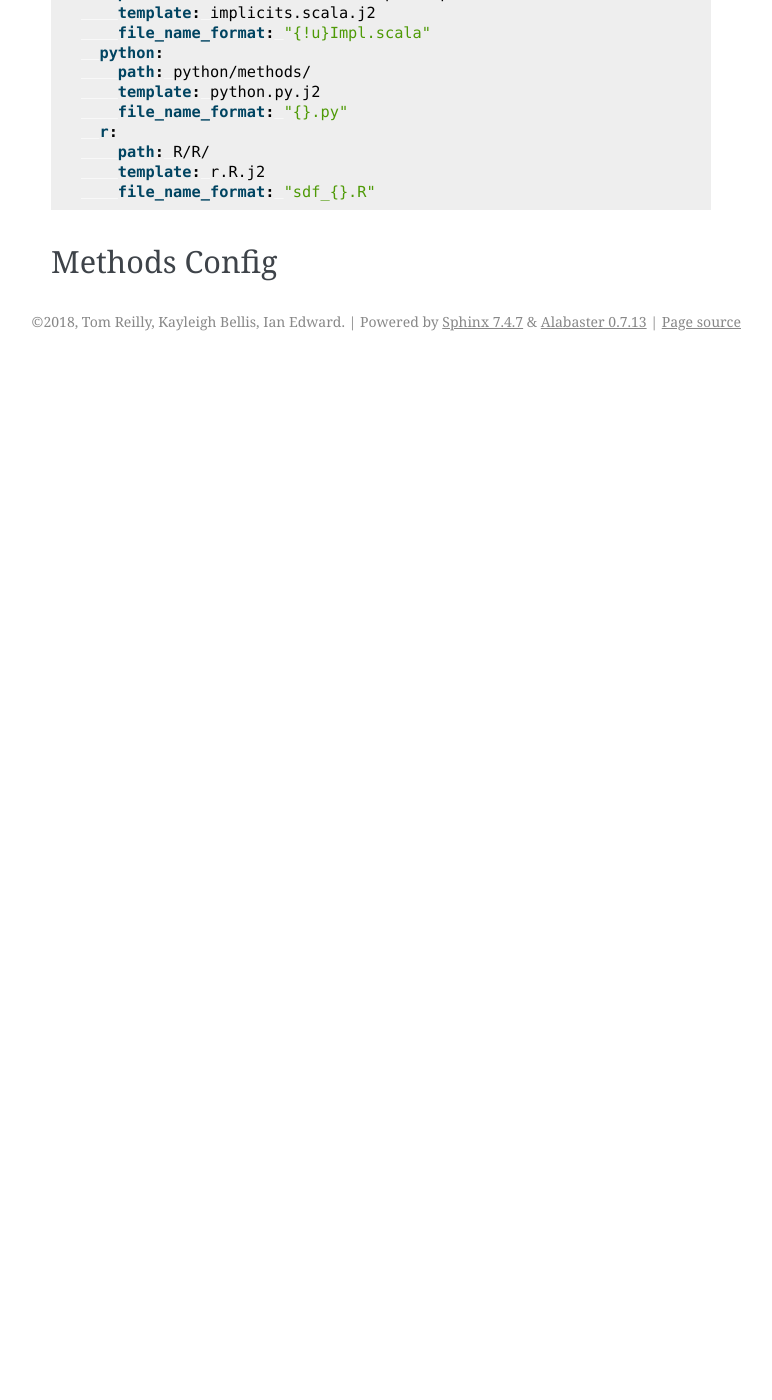
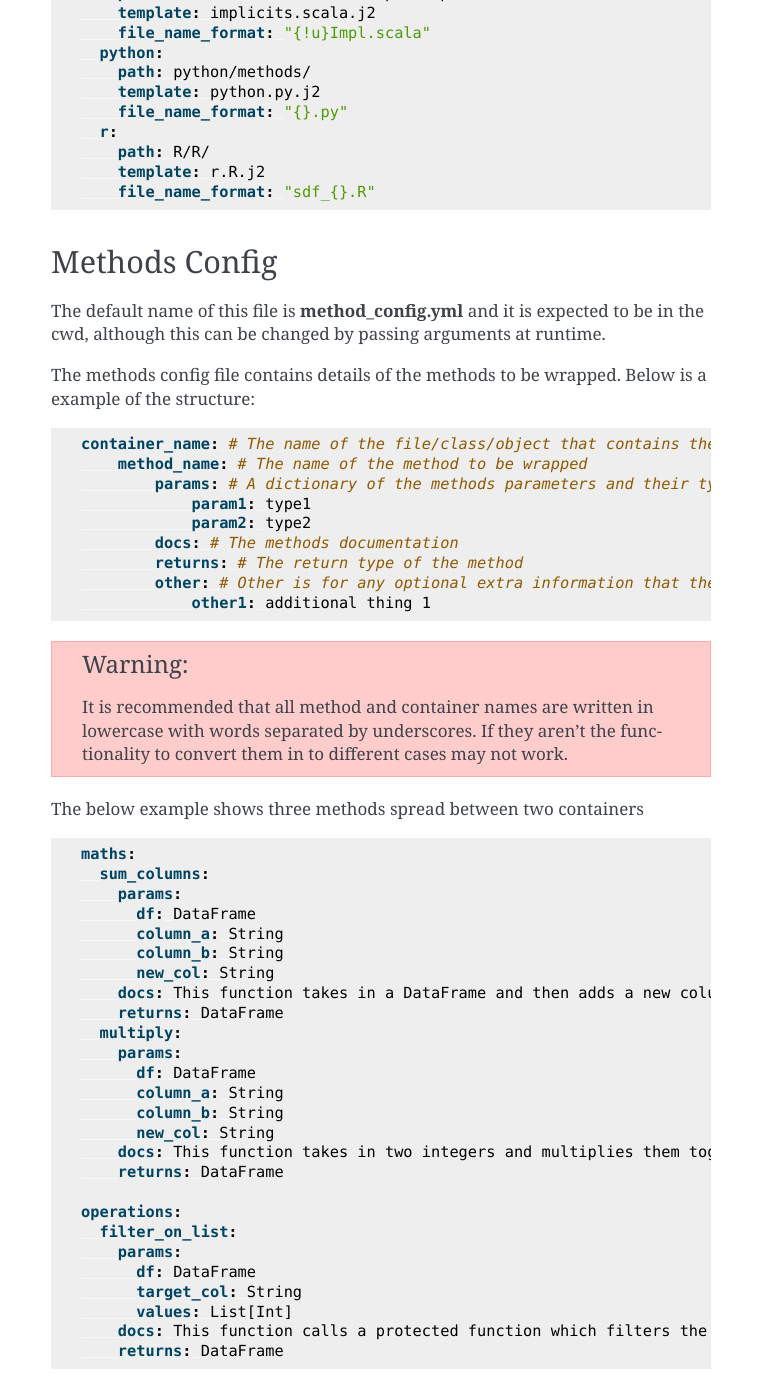
Before and after one commit to treilly94/wrapper-writer, a Sphinx documentation site: the page built from docs/configs.rst, in a window 1280 px wide and 1400 px high, scrolled down 1027 px. Shown: the whole window, without its empty margins (369-1141 px from the left). Built offline with Sphinx 7.4.7, drawn with Linux system fonts in a browser that asks for light colours; before the commit the page ends 1388 px from its top, so only the background shows below that.

Commit message:
Added documentation for the method config

```diff
--- a/docs/configs.rst
+++ b/docs/configs.rst
@@ -60,3 +60,55 @@ Below is an example of the structure config.
 
 Methods Config
 ==============
+
+The default name of this file is **method_config.yml** and it is expected to be in the cwd, although this can be
+changed by passing arguments at runtime.
+
+The methods config file contains details of the methods to be wrapped. Below is a example of the structure:
+
+.. code-block:: yaml
+
+    container_name: # The name of the file/class/object that contains the methods
+        method_name: # The name of the method to be wrapped
+            params: # A dictionary of the methods parameters and their types
+                param1: type1
+                param2: type2
+            docs: # The methods documentation
+            returns: # The return type of the method
+            other: # Other is for any optional extra information that the user wants in the templates
+                other1: additional thing 1
+
+.. warning::
+    It is recommended that all method and container names are written in lowercase with words separated by underscores.
+    If they aren't the functionality to convert them in to different cases may not work.
+
+The below example shows three methods spread between two containers
+
+.. code-block:: yaml
+
+    maths:
+      sum_columns:
+        params:
+          df: DataFrame
+          column_a: String
+          column_b: String
+          new_col: String
+        docs: This function takes in a DataFrame and then adds a new column to it which holds the values of columnA + columnB. This is calculated by calling the sumColumns function when adding the new column.
+        returns: DataFrame
+      multiply:
+        params:
+          df: DataFrame
+          column_a: String
+          column_b: String
+          new_col: String
+        docs: This function takes in two integers and multiplies them together and return the outcome.
+        returns: DataFrame
+
+    operations:
+      filter_on_list:
+        params:
+          df: DataFrame
+          target_col: String
+          values: List[Int]
+        docs: This function calls a protected function which filters the data based on where the targetCol doesn't have values that are in the values parameter.
+        returns: DataFrame
```
